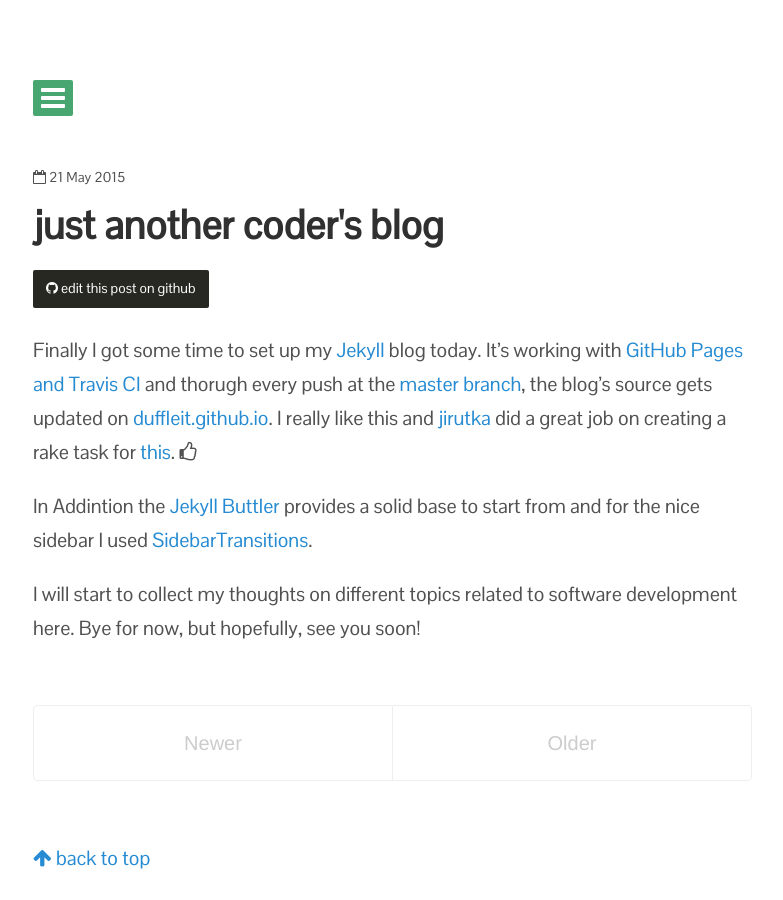
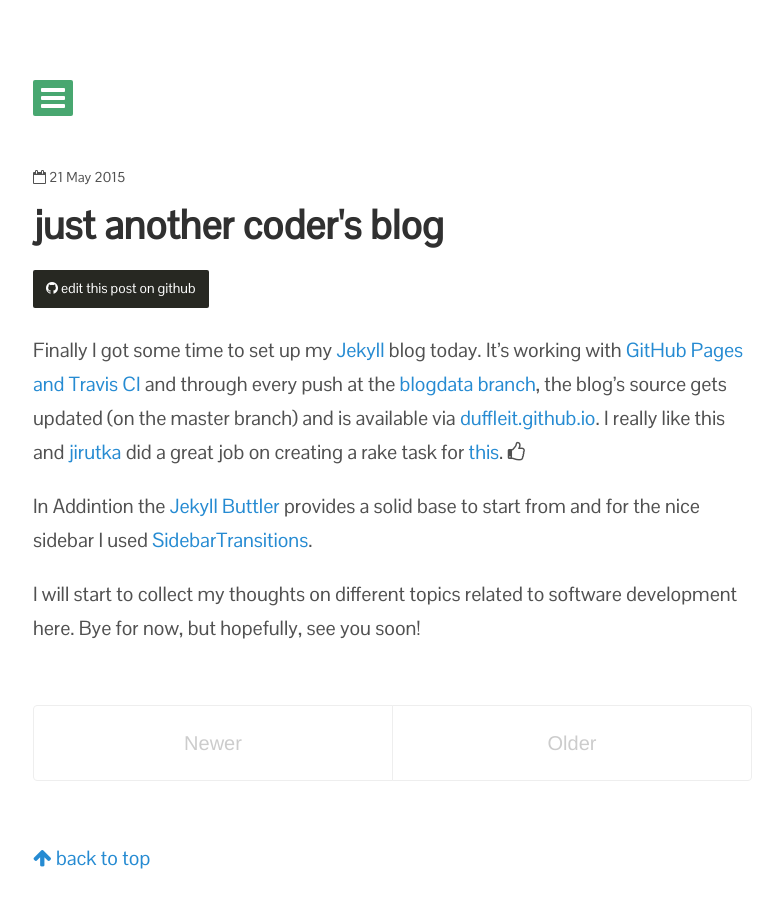
Before and after one commit to duffleit/duffleit.github.io-deprecated, a Jekyll site: the page built from _posts/2015-05-21-just-another-coders-blog.md, in a window 1280 px wide. Shown: the whole page, without its empty margins (247-1030 px from the left). Built offline with Jekyll 4.4.1, drawn with Linux system fonts in a browser that asks for light colours; nearby versions of some CDN libraries; some of the changed lines change nothing that is shown.

Commit message:
switching branches in config

```diff
--- a/_config.yml
+++ b/_config.yml
@@ -18,14 +18,14 @@ author:
 
 # Custom vars
 version:          1.0.0
-github_pages_url: https://github.com/duffleit/duffleit.github.io/tree/master/
+github_pages_url: https://github.com/duffleit/duffleit.github.io/tree/blogdata/
 
 username: duffleit
 repo: duffleit.github.io
 
 
 exclude:
-  - README.md
+  - readme.md
   - Rakefile
   - Gemfile
   - Gemfile.lock
--- a/_posts/2015-05-21-just-another-coders-blog.md
+++ b/_posts/2015-05-21-just-another-coders-blog.md
@@ -3,7 +3,7 @@ layout: post
 title: just another coder's blog
 ---
 
-Finally I got some time to set up my [Jekyll](http://jekyllrb.com) blog today. It's working with [GitHub Pages and Travis CI](https://github.com/jirutka/rake-jekyll) and thorugh every push at the [master branch](https://github.com/duffleit/duffleit.github.io), the blog's source gets updated on [duffleit.github.io](http://duffleit.github.io/). I really like this and [jirutka](https://github.com/jirutka/) did a great job on creating a rake task for [this](https://github.com/jirutka/rake-jekyll).  <i class="fa fa-thumbs-o-up"></i>
+Finally I got some time to set up my [Jekyll](http://jekyllrb.com) blog today. It's working with [GitHub Pages and Travis CI](https://github.com/jirutka/rake-jekyll) and through every push at the [blogdata branch](https://github.com/duffleit/duffleit.github.io/tree/blogdata), the blog's source gets updated (on the master branch) and is available via [duffleit.github.io](http://duffleit.github.io/). I really like this and [jirutka](https://github.com/jirutka/) did a great job on creating a rake task for [this](https://github.com/jirutka/rake-jekyll).  <i class="fa fa-thumbs-o-up"></i>
 
 In Addintion the [Jekyll Buttler](http://getpoole.com/) provides a solid base to start from and for the nice sidebar I used [SidebarTransitions](http://tympanus.net/Development/SidebarTransitions/).
 
```
